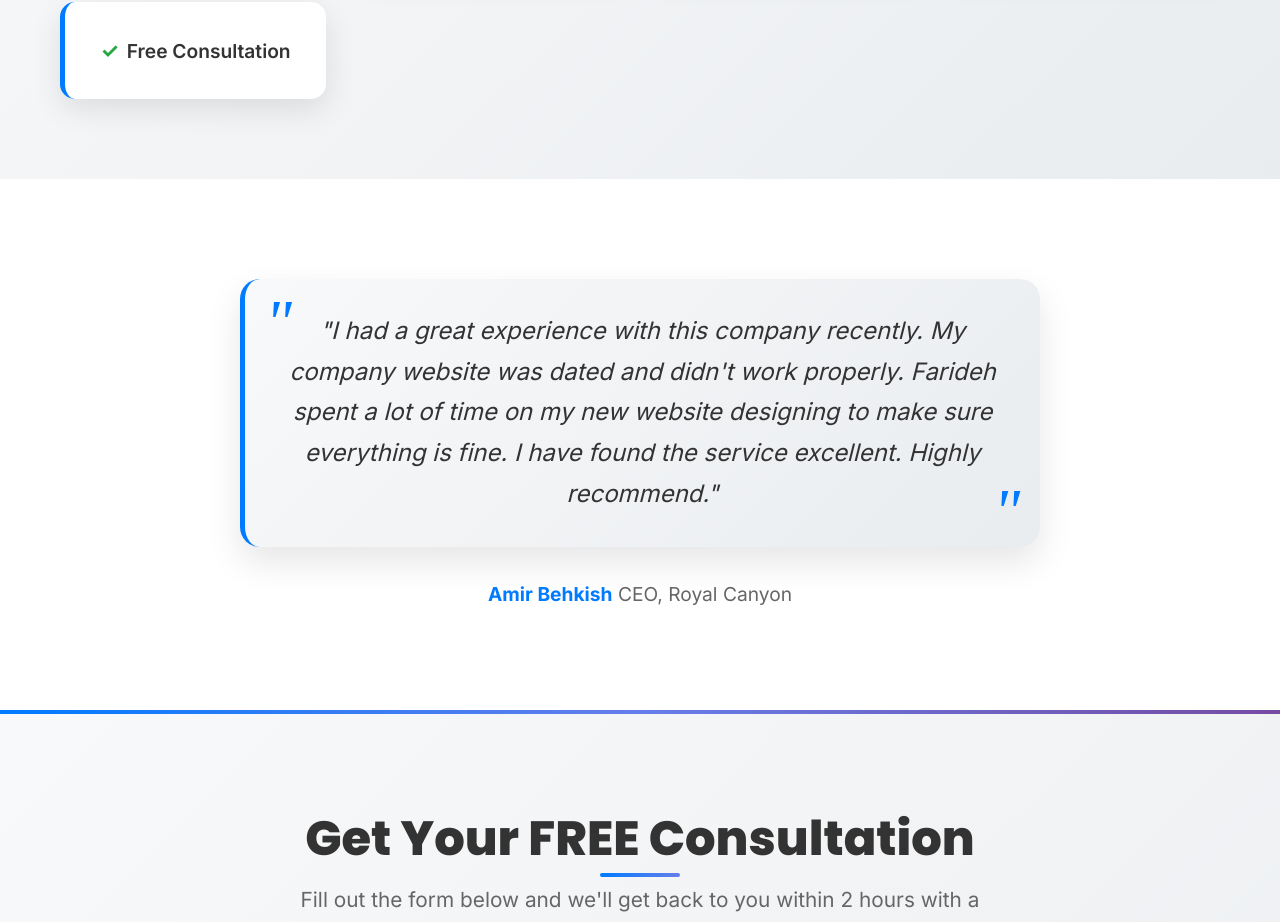
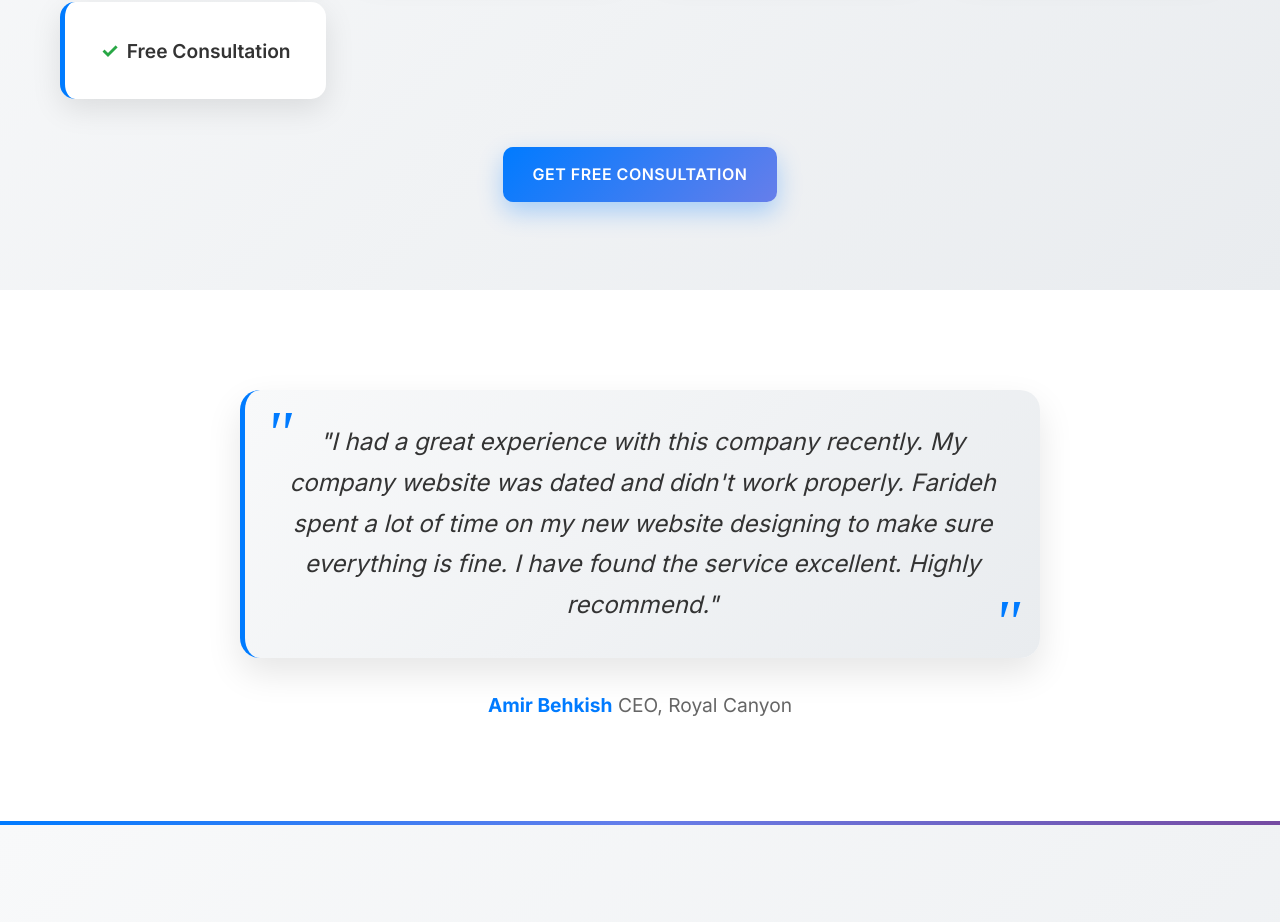
Before and after one commit to faridehlamee/kiatech-website, a React (Create React App) app: page /contact in a window 1280 px wide. Shown: the part 1851-2773 px from the top of the page. Built offline with nearby package versions, Linux system fonts and the light colour scheme.

Commit message:
free consultation to the center

```diff
--- a/src/pages/Contact.css
+++ b/src/pages/Contact.css
@@ -314,6 +314,11 @@
   box-shadow: 0 15px 35px rgba(0,0,0,0.15);
   background: linear-gradient(135deg, #007bff 0%, #667eea 100%);
   color: white;
+}
+
+.why-choose-cta {
+  text-align: center;
+  margin-top: 3rem;
 }
 
 /* Testimonial Section */
--- a/src/pages/Contact.js
+++ b/src/pages/Contact.js
@@ -147,6 +147,9 @@ const Contact = () => {
             <li>Money-Back Guarantee</li>
             <li>Free Consultation</li>
           </ul>
+          <div className="why-choose-cta">
+            <Link to="/contact" className="btn btn-primary">Get FREE Consultation</Link>
+          </div>
         </div>
       </section>
 
```
